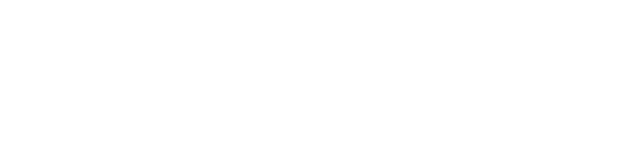
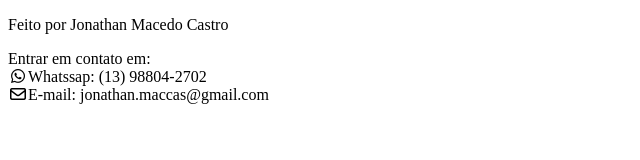
Before and after one commit to jonathan-macedo/portfolio, a plain HTML site: page index.html in a window 1280 px wide. Shown: the whole page, without its empty margins (0-640 px from the left). Drawn offline with Linux system fonts and the light colour scheme.

Commit message:
:construction: Montando o footer do HTML do Portfólio Profissional

```diff
--- a/index.html
+++ b/index.html
@@ -4,12 +4,20 @@
     <meta charset="UTF-8">
     <meta http-equiv="X-UA-Compatible" content="IE=edge">
     <meta name="viewport" content="width=device-width, initial-scale=1.0">
+    <link rel="stylesheet" href="fontawesome/css/all.min.css">
     <link rel="stylesheet" href="css/style.css">
     <title>Portfólio - Jonathan</title>
 </head>
 <body>
     <header></header>
     <main></main>
-    <footer></footer>
+    <footer>
+        <p>Feito por Jonathan Macedo Castro</p>
+        <aside>
+            Entrar em contato em:
+            <div><i class="fa-brands fa-whatsapp"></i>Whatssap: (13) 98804-2702</div>
+            <div><i class="fa-regular fa-envelope"></i>E-mail: jonathan.maccas@gmail.com</div>
+        </aside>
+    </footer>
 </body>
 </html>
```
